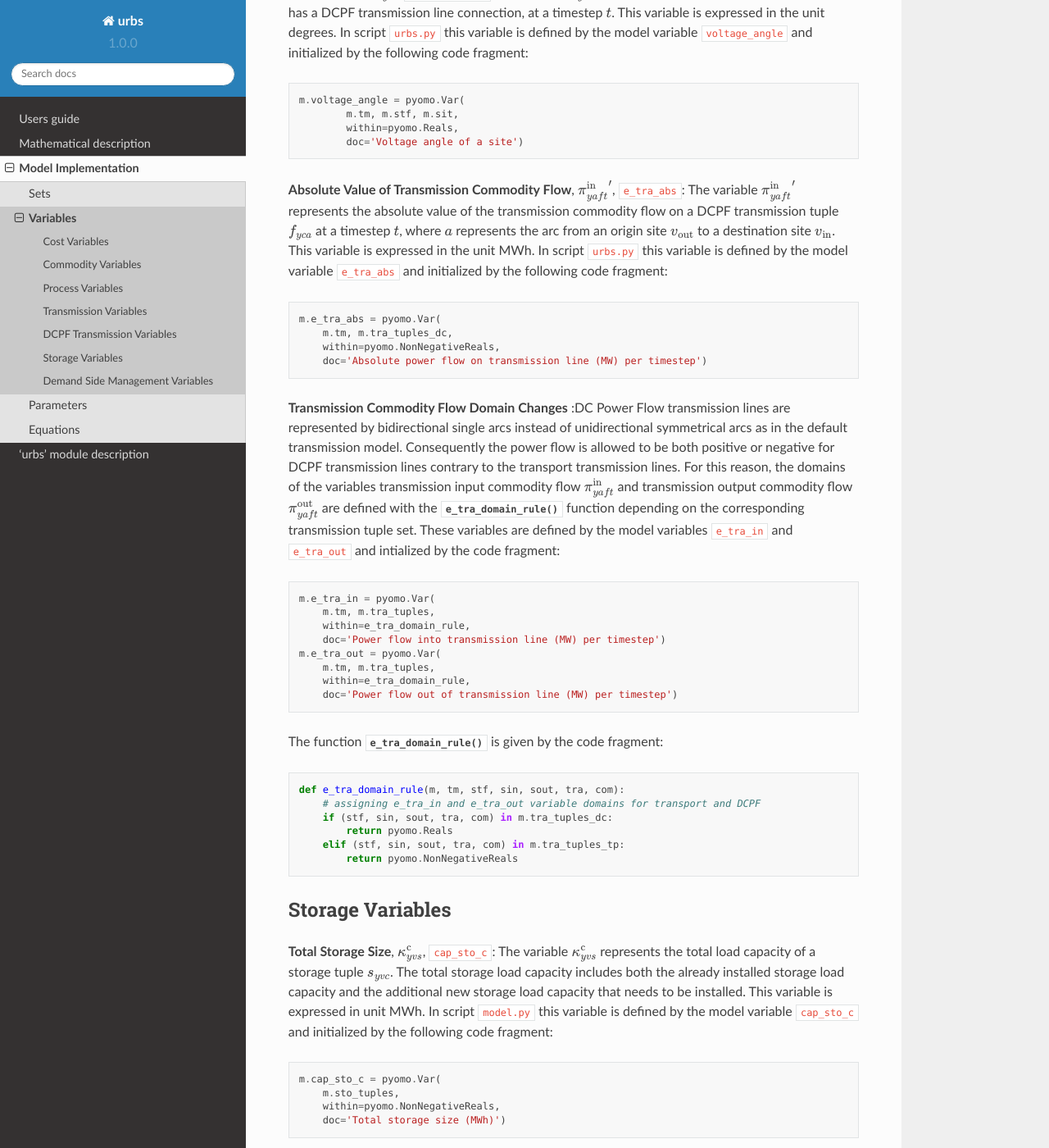
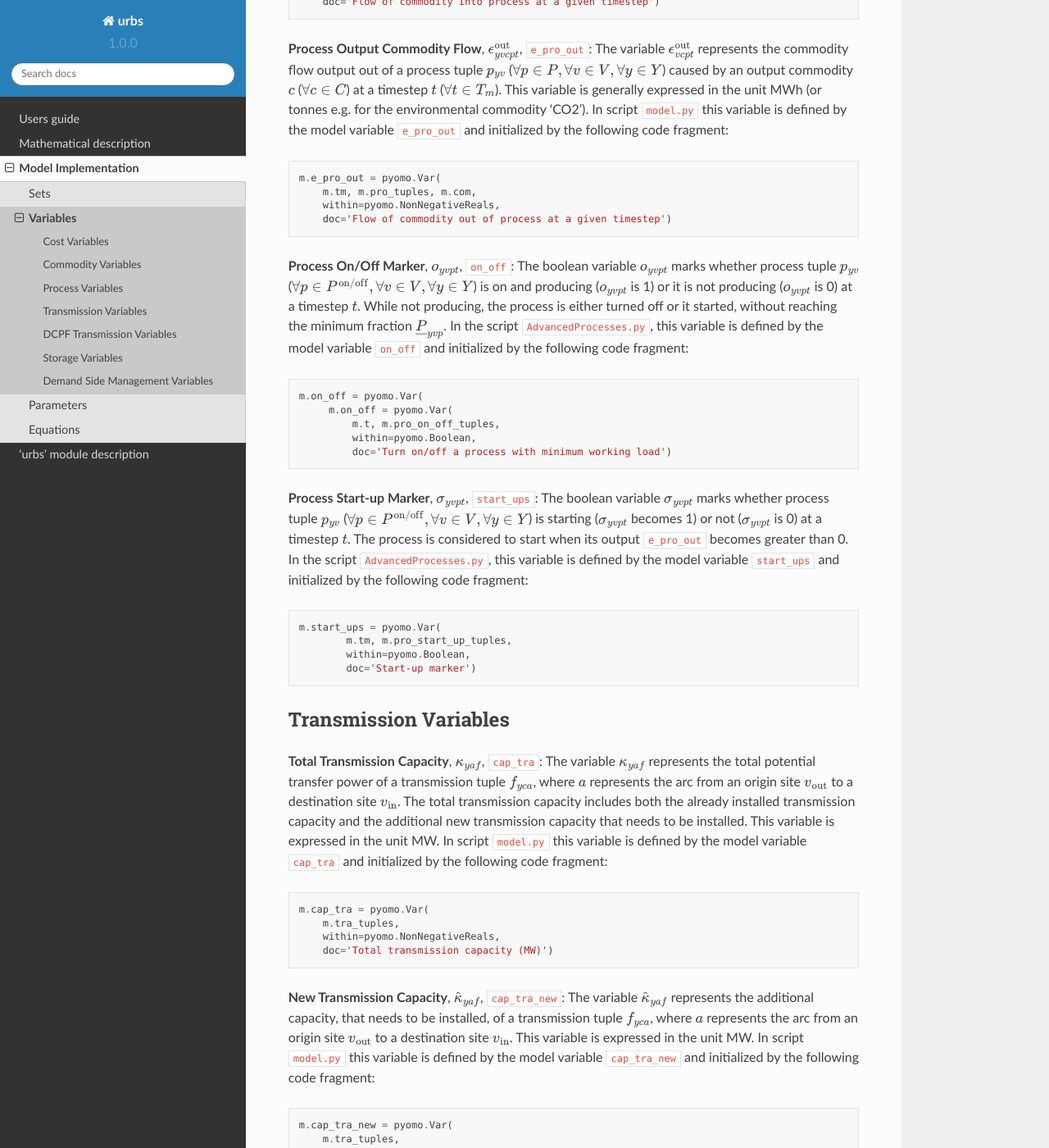
Before and after one commit to tum-ens/urbs, a Sphinx documentation site: the page built from doc/implementdoc/variables.rst, in a window 1280 px wide and 1400 px high, scrolled down 4442 px. Shown: the whole window at 82% size. Built offline with Sphinx 7.4.7 and the Read the Docs theme 2.0.0, drawn with Linux system fonts in a browser that asks for light colours; some of the changed text lies outside the part shown.

Commit message:
Update variables.rst
Added documentation for omicron and start-ups

```diff
--- a/doc/implementdoc/variables.rst
+++ b/doc/implementdoc/variables.rst
@@ -55,7 +55,8 @@ Transmission, Storage and demand side management.
     +----------------------------------------+------+-----------------------------------+
     | :math:`\omicron_{yvpt}`                |-     | Process On/Off Marker             |
     +----------------------------------------+------+-----------------------------------+
-    start-ups
+    | :math:`\sigma_{yvpt}`                  |-     | Process Start-up Marker           |
+    +----------------------------------------+------+-----------------------------------+
     | **Transmission Variables**                                                        |
     +----------------------------------------+------+-----------------------------------+
     | :math:`\kappa_{yaf}`                   | MW   | Total transmission Capacity       |
@@ -250,6 +251,36 @@ initialized by the following code fragment: ::
         m.tm, m.pro_tuples, m.com,
         within=pyomo.NonNegativeReals,
         doc='Flow of commodity out of process at a given timestep')
+
+**Process On/Off Marker**, :math:`\omicron_{yvpt}`, ``on_off``: The boolean
+variable :math:`\omicron_{yvpt}` marks whether process tuple :math:`p_{yv}`
+(:math:`\forall p \in P^\text{on/off}, \forall v \in V, \forall y \in Y`)
+is on and producing (:math:`\omicron_{yvpt}` is 1) or it is not
+producing (:math:`\omicron_{yvpt}` is 0) at a timestep :math:`t`. While not
+producing, the process is either turned off or it started, without reaching the
+minimum fraction :math:`\underline{P}_{yvp}`.
+In the script ``AdvancedProcesses.py``, this variable is defined by the model
+variable ``on_off`` and initialized by the following code fragment: ::
+
+   m.on_off = pyomo.Var(
+        m.on_off = pyomo.Var(
+            m.t, m.pro_on_off_tuples,
+            within=pyomo.Boolean,
+            doc='Turn on/off a process with minimum working load')
+
+**Process Start-up Marker**, :math:`\sigma_{yvpt}`, ``start_ups``: The boolean
+variable :math:`\sigma_{yvpt}` marks whether process tuple :math:`p_{yv}`
+(:math:`\forall p \in P^\text{on/off}, \forall v \in V, \forall y \in Y`)
+is starting (:math:`\sigma_{yvpt}` becomes 1) or not (:math:`\sigma_{yvpt}` is 0)
+at a timestep :math:`t`. The process is considered to start when its output
+``e_pro_out`` becomes greater than 0.
+In the script ``AdvancedProcesses.py``, this variable is defined by the model
+variable ``start_ups`` and initialized by the following code fragment: ::
+
+    m.start_ups = pyomo.Var(
+            m.tm, m.pro_start_up_tuples,
+            within=pyomo.Boolean,
+            doc='Start-up marker')
 
 Transmission Variables
 ^^^^^^^^^^^^^^^^^^^^^^
```
